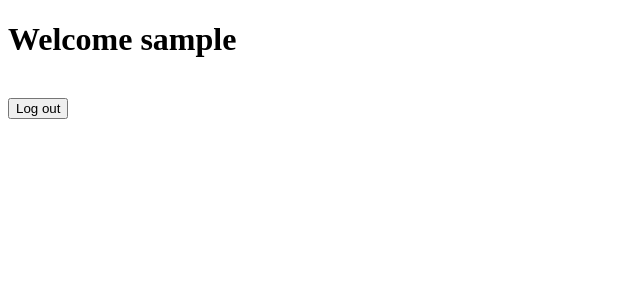
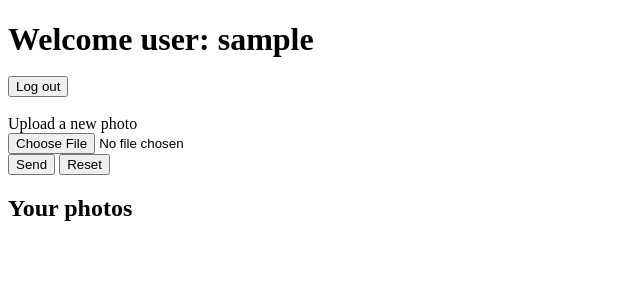
Before and after one commit to yilinchenn/lalala, a Flask app: a page that uses app/templates/dashboard.html in a window 1280 px wide. Shown: the top 300 px of the page, without its empty margins (0-640 px from the left). Run offline with Flask 2, Linux system fonts and the light colour scheme; the visitor is signed in with stand-in values (Sample User, id 1); data comes from the database, SQL or seed files in the repository; data that the repository does not hold is empty; parts of the project's set-up code (start-up, migrations or seed data) failed here and were passed over.

Commit message:
implement upload photo db part

```diff
--- a/app/photo.py
+++ b/app/photo.py
@@ -1,10 +1,9 @@
-from flask import render_template, url_for, request, redirect
+from flask import render_template, url_for, request, redirect, flash, abort
 import uuid
-from enum import Enum
 
 from app import webapp
-from app.models import User
-from app.models import Photo
+from app.models import User, Photo, PhotoType
+from app.login import check_session
 from app import db
 
 @webapp.route('/test/FileUpload', methods=["GET", "POST"])
@@ -12,14 +11,34 @@ def testUpload():
     if(request.method == 'POST'):
         return do_test_upload(request.form)
     else:
+        #print("UPLOAD FOLDER: %s" % webapp.config['UPLOAD_FOLDER'])
         return render_template('test_upload.html')
+
+
+@webapp.route('/upload/<username>', methods=["POST"])
+def upload_photo(username):
+    if(request.method == 'POST'):
+        if (check_session(username)):
+            photos = get_transformations()
+            usr = User.query.filter_by(username=username).first()
+            if (usr):
+                save_photos(usr, photos)
+                return redirect(url_for('dashboard', username=username))
+            else:
+                # cannot find user with username stored in session
+                # should be impossible
+                abort(500)
+
+        flash("ERROR: you are not logged in")
+        return redirect(url_for('login'))
+
 
 def do_test_upload(form):
     username = form.get('userID')
     password = form.get('password')
 
     #TODO get the files themselves
-    photos = get_tranformed_photos()
+    photos = get_transformations()
 
     usr = User.query.filter_by(username=username).first()
     if(usr):
@@ -49,15 +68,6 @@ def assemble_path(first, second, third):
 
 
 
-# return a list of transformed photos
-# 0 = thumbnail
-# 1 = orignal
-# 2 = whatever
-# 3 = llallala
-def get_tranformed_photos():
-    #TODO: yilin implement this function
-    return [0,1,2,3]
-
 
 def get_thumbs(username):
     usr = User.query.filter_by(username=username).first()
@@ -74,13 +84,11 @@ def get_thumbs(username):
     return thumbnails
 
 
+# return a list of transformed photos
+# 0 = thumbnail
+# 1 = orignal
+# 2 = whatever
+# 3 = llallala
 def get_transformations():
-    #TODO implement
-    return None
-
-
-class PhotoType(Enum):
-    THUMBNAIL = 0
-    ORIGINAL = 1
-    BLACKWHITE = 2
-    SEPIA = 3
+    #TODO: yilin implement this function
+    return [0,1,2,3]
--- a/app/templates/dashboard.html
+++ b/app/templates/dashboard.html
@@ -3,6 +3,12 @@
 <head>
     <meta charset="UTF-8">
     <style>
+        h1.title{
+            margin-bottom: 0px;
+        }
+        div.gs {
+            margin-top: 10px;
+        }
         div.gallery {
             margin: 5px;
             border: 1px solid #ccc;
@@ -28,13 +34,25 @@
 </head>
 <body>
 
-<h1> Welcome {{session['username']}}</h1>
+<h1 class="title"> Welcome user: {{session['username']}}</h1>
 <br>
 <form method="POST" action={{url_for('logout')}}>
     <input type="hidden" name="username" value="{{session['username']}}">
     <input type="submit" value="Log out">
 </form>
+<br>
 
+ <form action="/upload/{{session['username']}}"  enctype="multipart/form-data" method="post">
+     <label> Upload a new photo </label> <br>
+     <input type="file" name="uploadedfile"><br/>
+     <input type="submit" value="Send">
+     <input type="reset">
+</form>
+
+
+
+<div class = "gs">
+    <h2>Your photos</h2>
 
     {% for thumb in thumbs %}
 
@@ -46,6 +64,8 @@
     </div>
 
     {% endfor %}
+</div>
+
 
 
 
```
Also changed, not shown: app/models.py (+8 -0 lines). Lines whose indentation alone changed are shown as unchanged.
